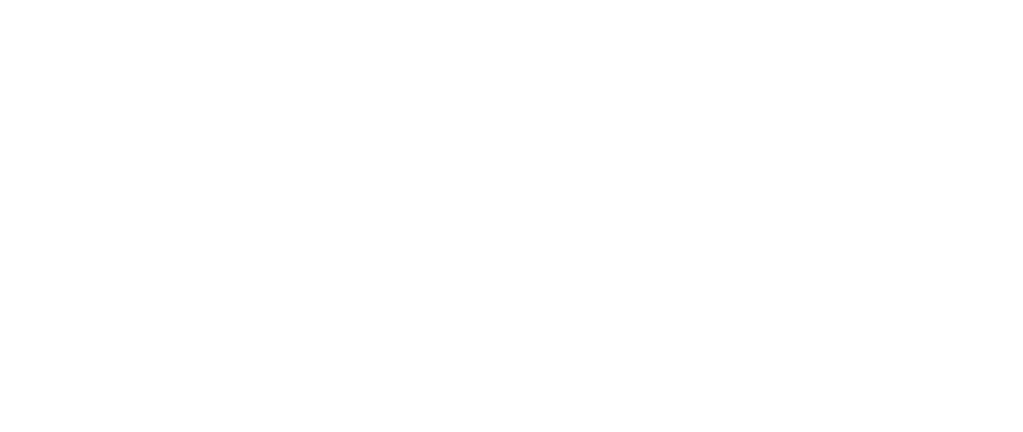
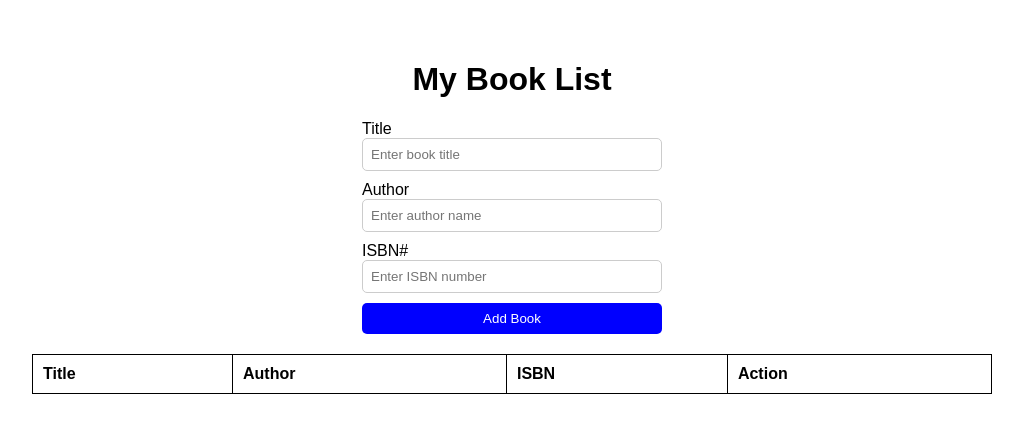
Before and after one commit to acciojob/book-list-devesh297, a website: page main.html in a window 1280 px wide. Shown: the whole page, without its empty margins (128-1151 px from the left). Drawn offline with Linux system fonts and the light colour scheme.

Commit message:
created a submission

```diff
--- a/main.html
+++ b/main.html
@@ -7,7 +7,35 @@
 </head>
 
 <body>
-	<!-- the entire body must be written by student -->
+	<h1>My Book List</h1>
+	  <div class="form-group">
+	 <label for="title">Title</label>
+     <input type="text" id="title" placeholder="Enter book title">
+
+        <label for="author">Author</label>
+        <input type="text" id="author" placeholder="Enter author name">
+
+        <label for="isbn">ISBN#</label>
+        <input type="text" id="isbn" placeholder="Enter ISBN number">
+
+        <button id="submit">Add Book</button>
+	  </div>
+
+	<table class="table table-striped">
+		<thead>
+			<tr>
+				<th>Title</th>
+				<th>Author</th>
+				<th>ISBN</th>
+				<th>Action</th>
+			</tr>
+		</thead>
+		<tbody id="book-list">
+
+		</tbody>
+	</table>
+
+
     <script type="text/javascript" src="./script.js">
 </script>
 
--- a/script.js
+++ b/script.js
@@ -1 +1,32 @@
-//your JS code here. If required.
+document.getElementById('submit').addEventListener('click', function () {
+    // Get input values
+    const title = document.getElementById('title').value;
+    const author = document.getElementById('author').value;
+    const isbn = document.getElementById('isbn').value;
+	 if (title === "" || author === "" || isbn === "") {
+        alert("Please fill in all fields.");
+        return;
+    }
+
+	const table = document.getElementById('book-list');
+    const row = document.createElement('tr');
+
+    row.innerHTML = `
+        <td>${title}</td>
+        <td>${author}</td>
+        <td>${isbn}</td>
+        <td><button class="delete">Clear</button></td>
+    `;
+
+
+    table.appendChild(row);
+
+
+    document.getElementById('title').value = "";
+    document.getElementById('author').value = "";
+    document.getElementById('isbn').value = "";
+
+row.querySelector('.delete').addEventListener('click', function () {
+        row.remove();
+    });
+});
--- a/styles.css
+++ b/styles.css
@@ -1 +1,129 @@
-/*  your css code here. If applicable */
+body {
+    font-family: Arial, sans-serif;
+    margin: 20px;
+    padding: 20px;
+}
+
+h1 {
+    text-align: center;
+}
+
+.form-group {
+    display: flex;
+    flex-direction: column;
+    width: 300px;
+    margin: 0 auto 20px auto;
+}
+
+.form-group input {
+    margin-bottom: 10px;
+    padding: 8px;
+    border: 1px solid #ccc;
+    border-radius: 5px;
+}
+
+button {
+    padding: 8px;
+    background-color: blue;
+    color: white;
+    border: none;
+    cursor: pointer;
+    border-radius: 5px;
+}
+
+button:hover {
+    background-color: darkblue;
+}
+
+.table {
+    width: 80%;
+    margin: auto;
+    border-collapse: collapse;
+}
+
+.table th, .table td {
+    padding: 10px;
+    border: 1px solid black;
+    text-align: left;
+}
+
+.table-striped tbody tr:nth-child(odd) {
+    background-color: #f2f2f2;
+}
+
+.delete {
+    background-color: red;
+    color: white;
+    border: none;
+    cursor: pointer;
+    padding: 5px;
+}
+
+.delete:hover {
+    background-color: darkred;
+}
+
+body {
+    font-family: Arial, sans-serif;
+    margin: 20px;
+    padding: 20px;
+}
+
+h1 {
+    text-align: center;
+}
+
+.form-group {
+    display: flex;
+    flex-direction: column;
+    width: 300px;
+    margin: 0 auto 20px auto;
+}
+
+.form-group input {
+    margin-bottom: 10px;
+    padding: 8px;
+    border: 1px solid #ccc;
+    border-radius: 5px;
+}
+
+button {
+    padding: 8px;
+    background-color: blue;
+    color: white;
+    border: none;
+    cursor: pointer;
+    border-radius: 5px;
+}
+
+button:hover {
+    background-color: darkblue;
+}
+
+.table {
+    width: 80%;
+    margin: auto;
+    border-collapse: collapse;
+}
+
+.table th, .table td {
+    padding: 10px;
+    border: 1px solid black;
+    text-align: left;
+}
+
+.table-striped tbody tr:nth-child(odd) {
+    background-color: #f2f2f2;
+}
+
+.delete {
+    background-color: red;
+    color: white;
+    border: none;
+    cursor: pointer;
+    padding: 5px;
+}
+
+.delete:hover {
+    background-color: darkred;
+}
```
